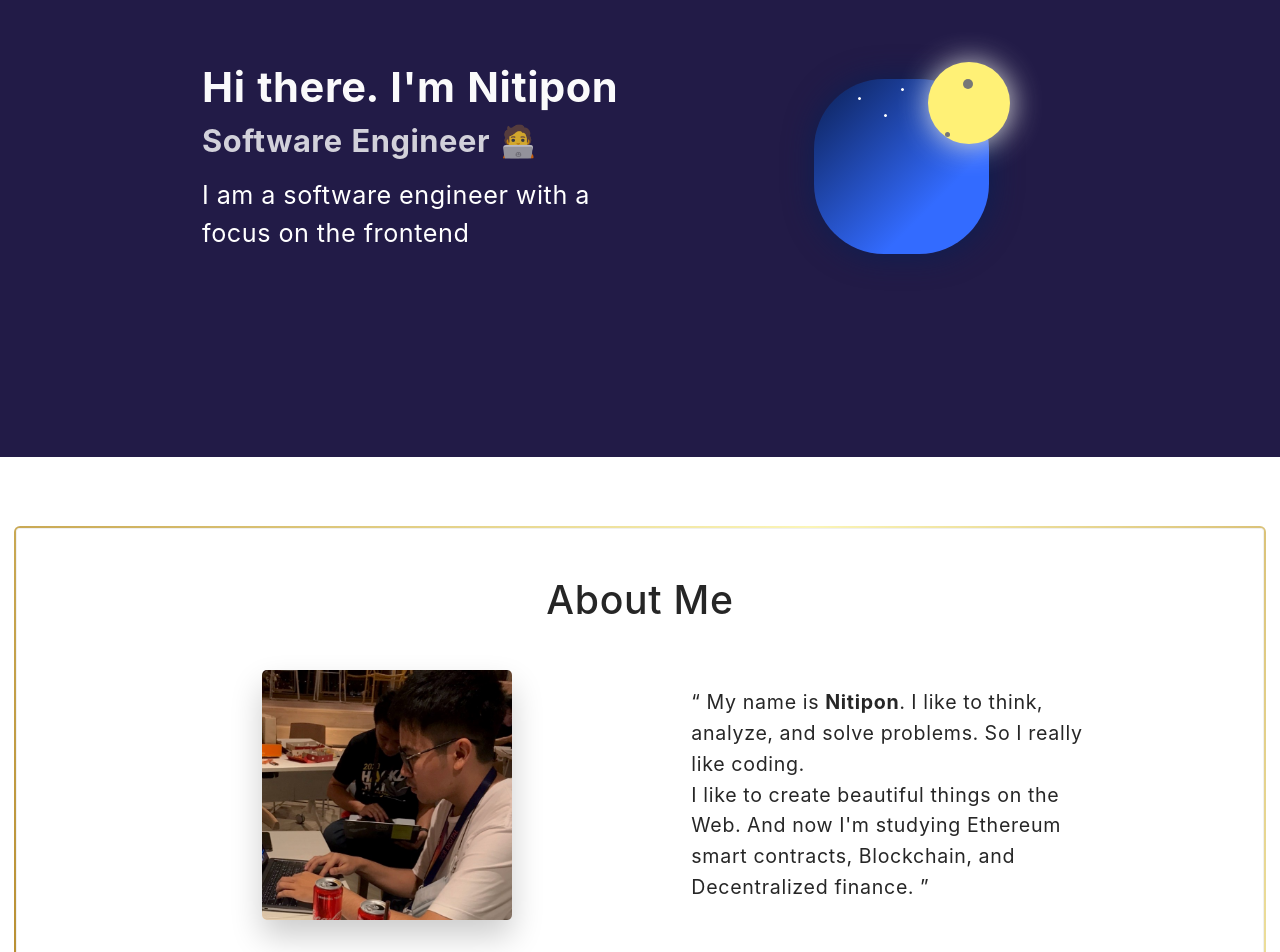
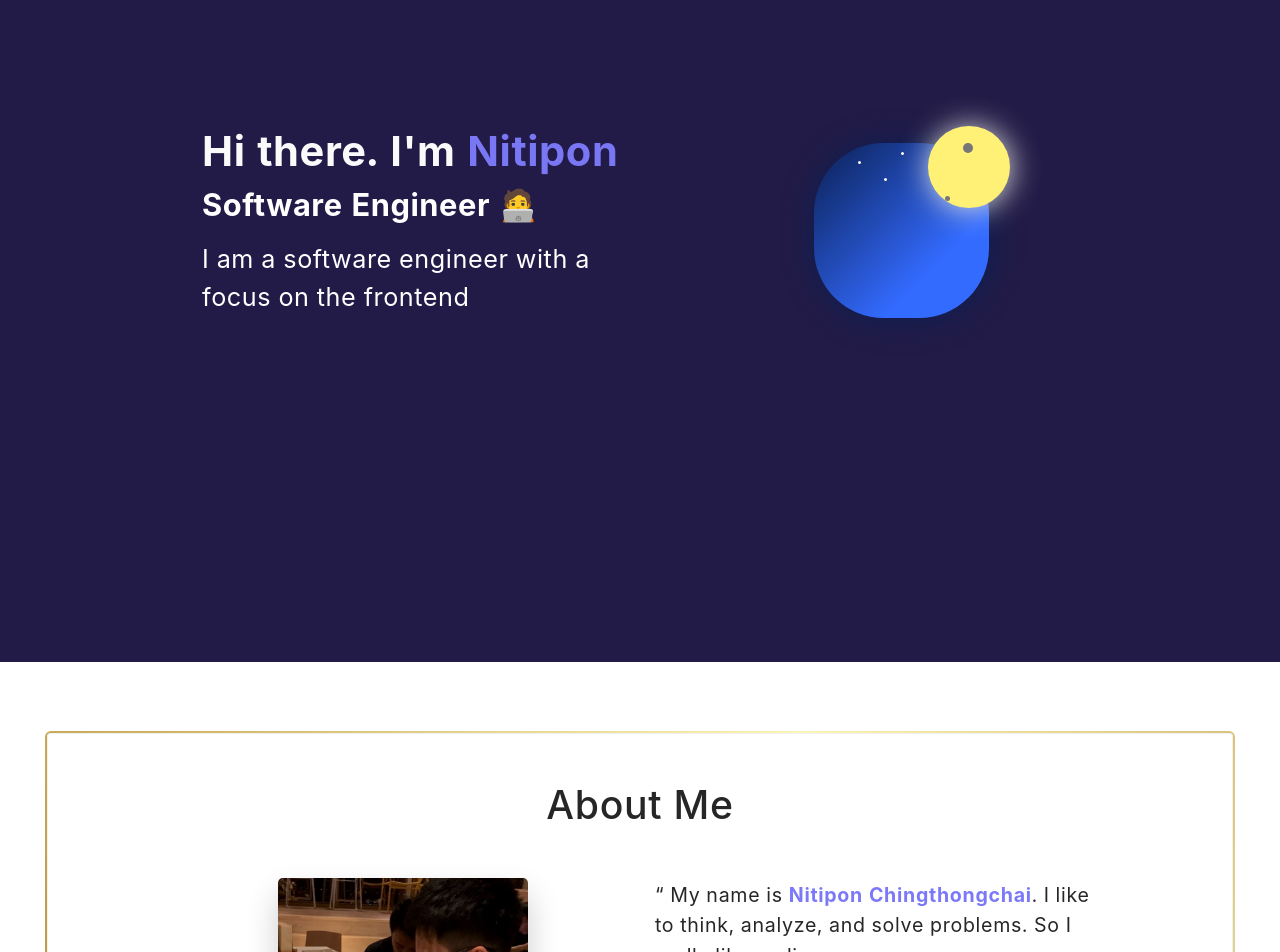
Before and after one commit to Armakuji/portfolio, a React (Create React App) app: page / in a window 1280 px wide. Shown: the part 200-1152 px from the top of the page. Built offline with nearby package versions, Linux system fonts and the light colour scheme.

Commit message:
feat(ImproveUI): fix some styling

```diff
--- a/src/components/AboutSection/AboutSection.tsx
+++ b/src/components/AboutSection/AboutSection.tsx
@@ -15,7 +15,8 @@ const AboutContainer = styled.div`
   transition: all 0.25s cubic-bezier(0.645, 0.045, 0.355, 1);
 
   .card {
-    margin: 0.5em auto;
+    margin: 0.5em 0.25rem;
+    width: 95%;
 
     .ant-card-body {
       font-size: 1.4em;
@@ -68,7 +69,7 @@ const AboutContainer = styled.div`
 
   @media (min-width: 1100px) {
     .about {
-      max-width: 85%;
+      // max-width: 85%;
     }
 
     .ant-row {
@@ -82,6 +83,10 @@ const AboutContainer = styled.div`
 
   .bold {
     font-weight: bold;
+  }
+
+  .blue {
+    color: #7b79f7;
   }
 
   .about {
@@ -114,7 +119,7 @@ const AboutSection = () => {
   return (
     <AboutContainer>
       <Card className="card">
-        <div className="title">
+        <div className="title ">
           <h1>About Me</h1>
         </div>
         <Row align="middle" justify="center" gutter={[20, 40]}>
@@ -124,10 +129,12 @@ const AboutSection = () => {
           <Col xs={24} md={12}>
             <div className="about">
               <div>
-                &ldquo; My name is <label className="bold">Nitipon</label>. I
+                &ldquo; My name is{" "}
+                <label className="bold blue">Nitipon Chingthongchai</label>. I
                 like to think, analyze, and solve problems. So I really like
                 coding.
               </div>
+              <br />
               <div>
                 I like to create beautiful things on the Web. And now I'm
                 studying Ethereum smart contracts, Blockchain, and Decentralized
--- a/src/components/IntroSection/IntroSection.styled.tsx
+++ b/src/components/IntroSection/IntroSection.styled.tsx
@@ -2,21 +2,22 @@ import styled from "styled-components";
 
 export const IntroContrainer = styled.div`
   background-color: #221b47;
-
-  @media (max-width: 570px) {
-    height: 78vh;
-  }
 `;
 
 export const ContentWrapper = styled.div`
   background-color: transparent;
-  min-height: 400px;
+  min-height: 450px;
   min-width: 375px;
   letter-spacing: 0.04em;
   display: flex;
   justify-content: center;
-  padding-top: 20vmax;
-  padding-bottom: 14vmax;
+  padding-top: 25vmax;
+  padding-bottom: 25vmax;
+
+  @media (min-width: 560px) {
+    padding-top: 25vmax;
+    padding-bottom: 25vmax;
+  }
 `;
 
 export const Content = styled.div`
@@ -26,6 +27,10 @@ export const Content = styled.div`
   line-height: 1.5;
   padding: 0 2em;
   transition: all 0.25s cubic-bezier(0.645, 0.045, 0.355, 1);
+
+  .blue {
+    color: #7b79f7;
+  }
 
 
   h1 {
@@ -37,7 +42,6 @@ export const Content = styled.div`
 
   h2 {
     font-weight: bold;
-    opacity: 0.8;
     color: white;
     margin-bottom: 0;
   }
--- a/src/components/IntroSection/IntroSection.tsx
+++ b/src/components/IntroSection/IntroSection.tsx
@@ -17,7 +17,9 @@ const IntroSection = () => {
           <Row justify="center" align="middle" gutter={[20, 20]}>
             <Col xs={24} md={14}>
               <div className="description-box">
-                <h1>Hi there. I'm Nitipon</h1>
+                <h1>
+                  Hi there. I'm <span className="blue">Nitipon</span>
+                </h1>
                 <h2>Software Engineer 🧑‍💻</h2>
                 <p>I am a software engineer with a focus on the frontend</p>
               </div>
--- a/src/components/NavBar/NavBar.tsx
+++ b/src/components/NavBar/NavBar.tsx
@@ -88,16 +88,12 @@ const NavBar: FC<MenuSliderProps> = (props) => {
   const [backgroundColor, setBackgroundColor] = useState<string>("#221b47");
 
   window.onscroll = function () {
-    if (window.pageYOffset === 0) {
+    if (window.pageYOffset <= 10) {
       setIsTop(true);
-    } else {
-      setIsTop(false);
-    }
-
-    if (window.pageYOffset <= 526) {
       setFontColor("white");
       setBackgroundColor("#221b47");
     } else {
+      setIsTop(false);
       setFontColor("black");
       setBackgroundColor("white");
     }
--- a/src/components/SkillSection/SkillSection.tsx
+++ b/src/components/SkillSection/SkillSection.tsx
@@ -16,6 +16,7 @@ const SkillContainer = styled.div`
 
   .card {
     margin: 0.5em auto;
+    width: 95%;
 
     .ant-card-body {
       font-size: 1.4em;
@@ -52,14 +53,6 @@ const SkillContainer = styled.div`
       50% {
         background-position: 100% 50%;
       }
-    }
-
-    @media (min-width: 576px) {
-      max-width: 540px;
-    }
-
-    @media (min-width: 770px) {
-      max-width: 80vw;
     }
   }
 
```
